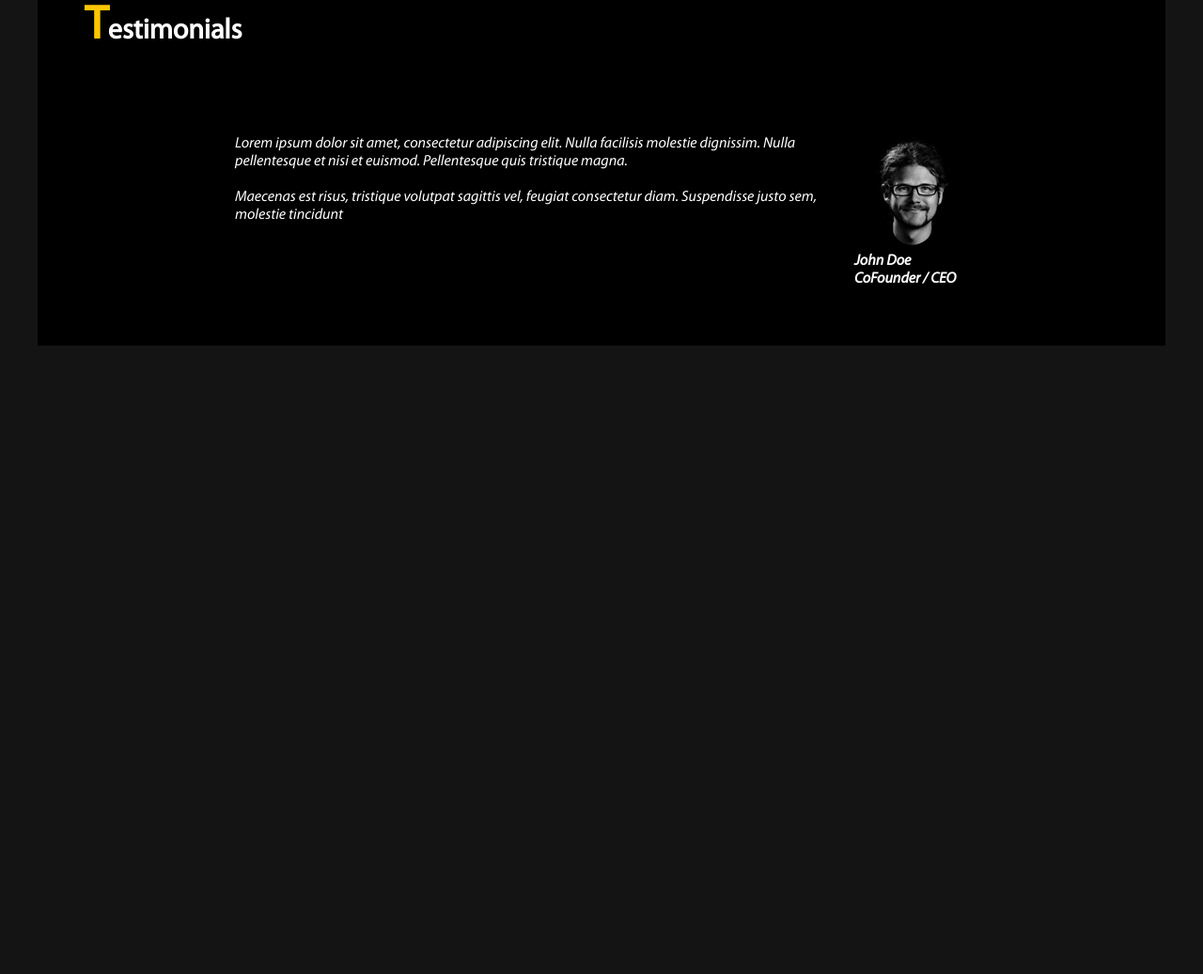
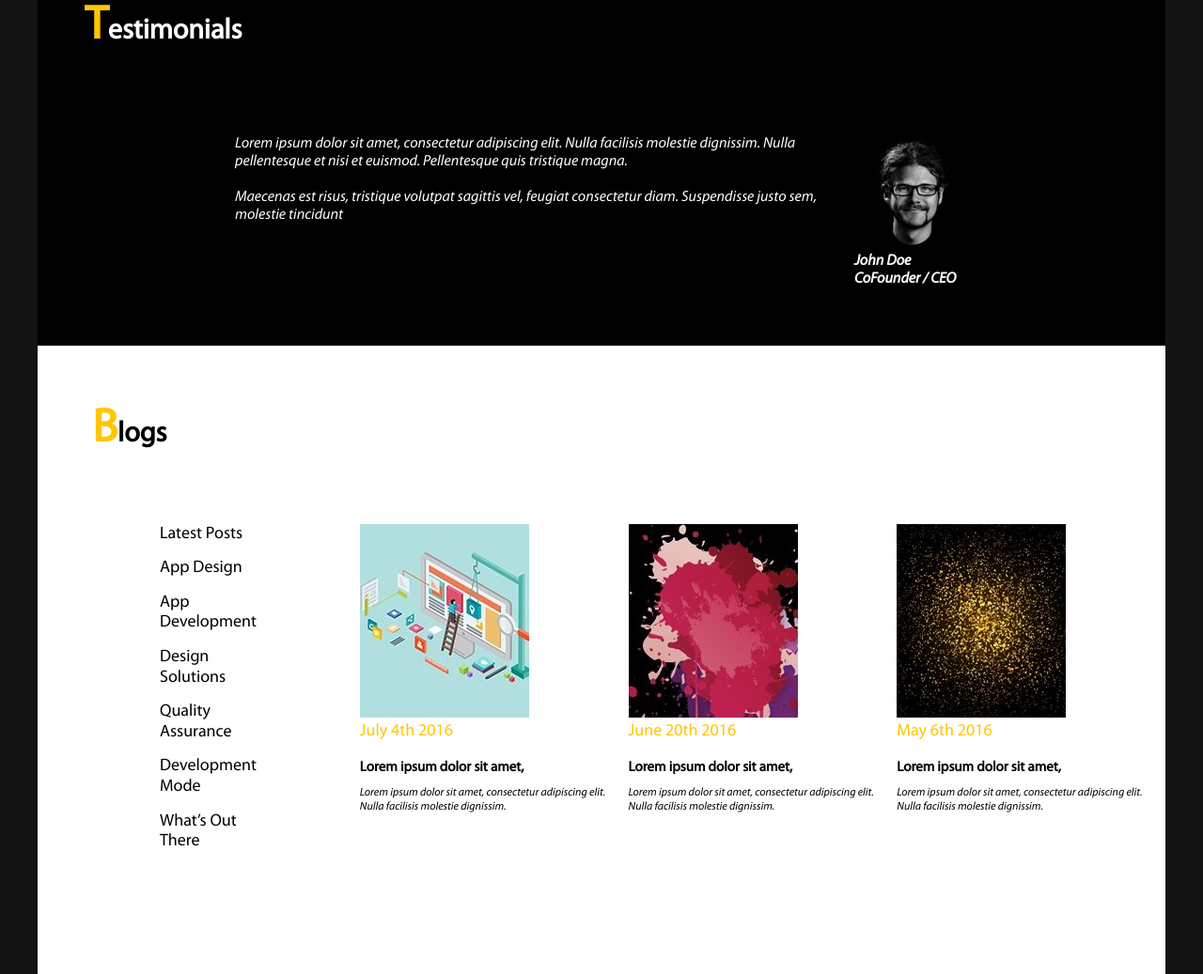
Before and after one commit to raredead/Project-web, a plain HTML site: page index.html in a window 1280 px wide. Shown: the part 4024-5061 px from the top of the page at 94% size. Before the commit the page ends 4392 px from the top, so only its background shows below. Drawn offline with Linux system fonts and the light colour scheme.

Commit message:
Сверстал блог Blogs

```diff
--- a/index.html
+++ b/index.html
@@ -231,7 +231,8 @@
 
     <!-- TESTIMONIALS -->
     <div class="testimonials">
-        <div class="testimonials__title"><span class="header__letter">T</span><span class="white30">estimonials</span></div>
+        <div class="testimonials__title"><span class="header__letter">T</span><span class="white30">estimonials</span>
+        </div>
         <div class="testimonials__block">
             <div class="testimonials__txt">Lorem ipsum dolor sit amet, consectetur adipiscing elit. Nulla facilisis
                 molestie dignissim. Nulla pellentesque et nisi et euismod. Pellentesque quis tristique magna.<br><br>
@@ -245,6 +246,49 @@
             </div>
         </div>
     </div>
+    <!-- BLOGS -->
+    <div class="blogs">
+        <div class="blogs__title"><span class="header__letter">B</span><span class="fp__letter">logs</span></div>
+        <div class="flex__elem">
+            <div class="blogs__navbar">
+                <a href="" class="blogs__nav">Latest Posts</a>
+                <a href="" class="blogs__nav">App Design</a>
+                <a href="" class="blogs__nav">App Development</a>
+                <a href="" class="blogs__nav">Design Solutions</a>
+                <a href="" class="blogs__nav">Quality Assurance</a>
+                <a href="" class="blogs__nav">Development Mode</a>
+                <a href="" class="blogs__nav">What’s Out There</a>
+            </div>
+            <div class="blogs__posts">
+                <div class="blogs__block">
+                    <img src="/img/blogs/blog.jpg" alt="" class="blogs__block">
+                    <div class="blogs__block__data">July 4th 2016</div>
+                    <div class="blogs__block__title"> Lorem ipsum dolor sit amet,</div>
+                    <div class="blogs__block__subtitle">Lorem ipsum dolor sit amet,
+                        consectetur adipiscing elit.
+                        Nulla facilisis molestie dignissim.</div>
+                </div>
+
+                <div class="blogs__block">
+                    <img src="/img/blogs/blog2.jpg" alt="" class="blogs__block">
+                    <div class="blogs__block__data">June 20th 2016</div>
+                    <div class="blogs__block__title"> Lorem ipsum dolor sit amet,</div>
+                    <div class="blogs__block__subtitle">Lorem ipsum dolor sit amet,
+                        consectetur adipiscing elit.
+                        Nulla facilisis molestie dignissim.</div>
+                </div>
+
+                <div class="blogs__block">
+                    <img src="/img/blogs/blog3.jpg" alt="" class="blogs__block">
+                    <div class="blogs__block__data">May 6th 2016</div>
+                    <div class="blogs__block__title"> Lorem ipsum dolor sit amet,</div>
+                    <div class="blogs__block__subtitle">Lorem ipsum dolor sit amet,
+                        consectetur adipiscing elit.
+                        Nulla facilisis molestie dignissim.</div>
+                </div>
+            </div>
+        </div>
+    </div>
 </body>
 </div>
 
```
